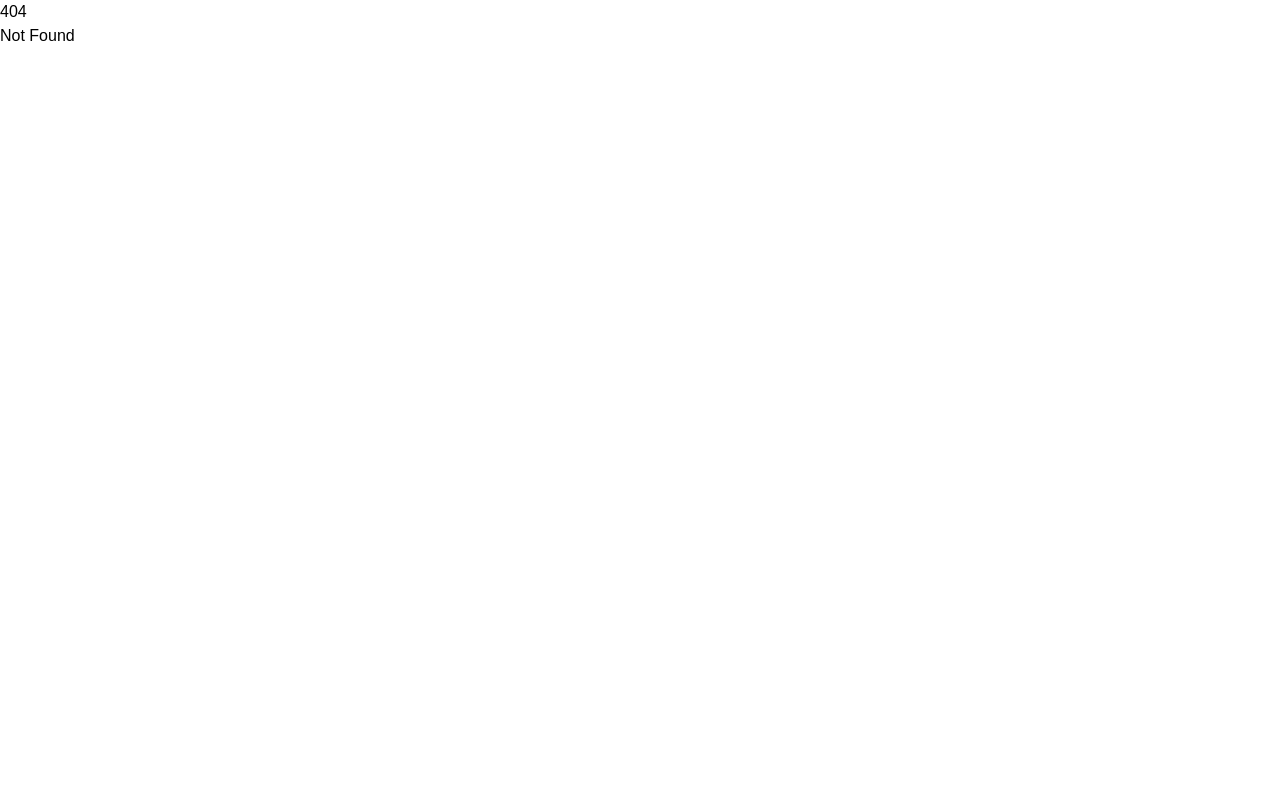
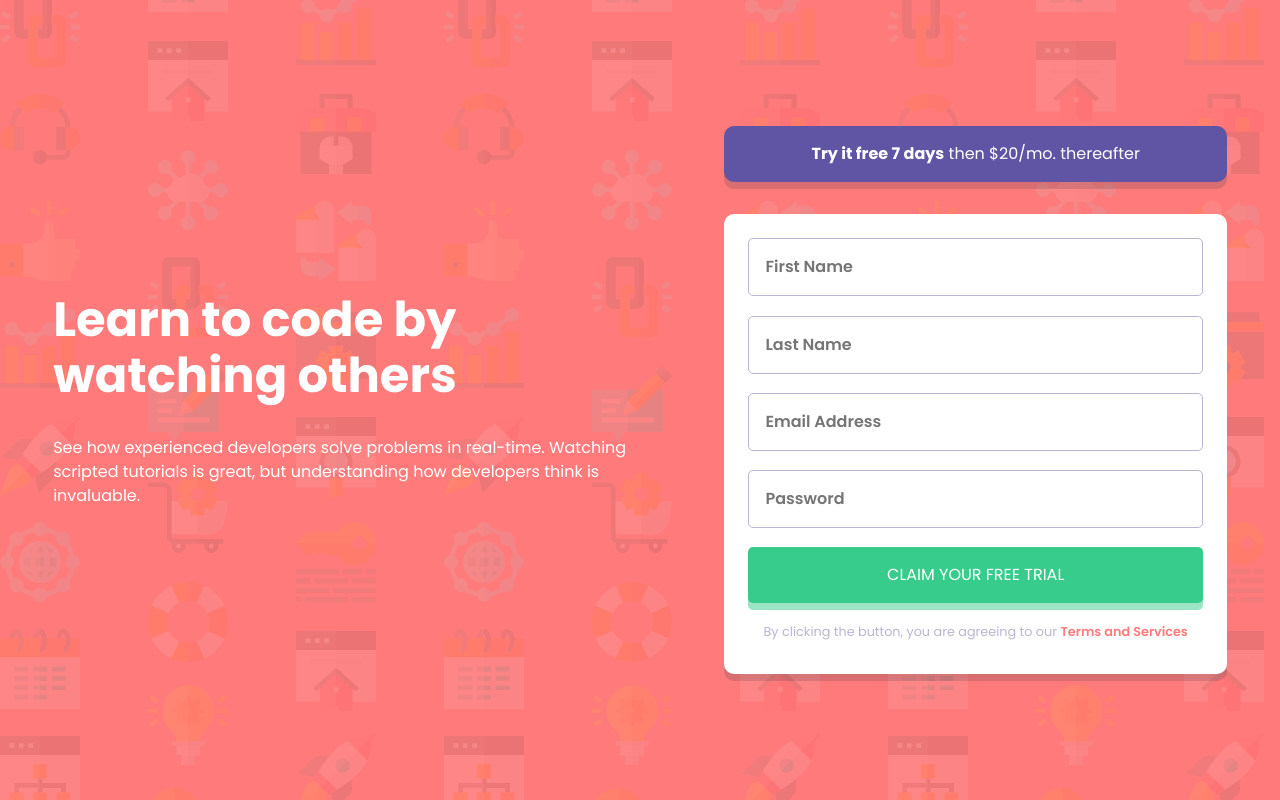
Before and after one commit to ranieto/frontend-mentor, a SvelteKit app: page /intro-component-with-signup-form in a window 1280 px wide. Before the commit this address had no page. Built offline with nearby package versions, Linux system fonts and the light colour scheme.

Commit message:
Add incomplete 'sign-up form' challenge

```diff
--- /dev/null
+++ b/src/routes/intro-component-with-signup-form/+layout.svelte
@@ -0,0 +1,60 @@
+<div class="app">
+  <slot />
+</div>
+
+<style>
+  @font-face {
+    font-family: Poppins;
+    font-weight: 400;
+    src:
+      local("Poppins Regular"),
+      url("/src/lib/assets/fonts/Poppins-Regular.woff2") format("woff2");
+  }
+
+  @font-face {
+    font-family: Poppins;
+    font-weight: 500;
+    src:
+      local("Poppins Medium"),
+      url("/src/lib/assets/fonts/Poppins-Medium.woff2") format("woff2");
+  }
+
+  @font-face {
+    font-family: Poppins;
+    font-weight: 600;
+    src:
+      local("Poppins Semi Bold"),
+      url("/src/lib/assets/fonts/Poppins-SemiBold.woff2") format("woff2");
+  }
+
+  @font-face {
+    font-family: Poppins;
+    font-weight: 700;
+    src:
+      local("Poppins Bold"),
+      url("/src/lib/assets/fonts/Poppins-Bold.woff2") format("woff2");
+  }
+
+  .app {
+    /* Primary */
+    --red: hsl(0deg 100% 74%);
+    --green: hsl(154deg 59% 51%);
+    --green-shadow: hsl(154deg 59% 51% / 50%);
+    --white: hsl(0deg 0% 100%);
+
+    /* Accent */
+    --accent: hsl(248deg 32% 49%);
+
+    /* Neutral */
+    --dark-blue: hsl(249deg 10% 26%);
+    --shadow: hsl(249deg 10% 26% / 20%);
+    --grayish-blue: hsl(246deg 25% 77%);
+
+    font-family: Poppins, sans-serif;
+    min-height: 100dvh;
+    display: grid;
+    place-items: center;
+    background: url("./bg-intro-desktop.png") var(--red);
+    color: var(--white);
+  }
+</style>
--- /dev/null
+++ b/src/routes/intro-component-with-signup-form/+page.server.ts
@@ -0,0 +1,35 @@
+import { fail, type Actions } from "@sveltejs/kit";
+
+export const actions: Actions = {
+  register: async ({ request }) => {
+    const data = await request.formData();
+    const firstName = data.get("first-name") as string;
+    const lastName = data.get("last-name") as string;
+    const email = data.get("email") as string;
+    const password = data.get("password") as string;
+
+    const regex = new RegExp(
+      "^\\w+([-+.']\\w+)*@\\w+([-.]\\w+)*\\.\\w+([-.]\\w+)*$",
+    );
+
+    const isValidEmail = regex.test(email);
+
+    if (!firstName || !lastName || !email || !password || !isValidEmail) {
+      return fail(422, {
+        firstNameError: firstName ? undefined : "First Name cannot be empty",
+        lastNameError: lastName ? undefined : "Last Name cannot be empty",
+        emailError: email
+          ? isValidEmail
+            ? undefined
+            : "Looks like this is not an email"
+          : "Email cannot be emptty",
+        passwordError: password ? undefined : "Password cannot be empty",
+        firstName,
+        lastName,
+        email,
+      });
+    }
+
+    return { success: "Thank you!" };
+  },
+};
--- /dev/null
+++ b/src/routes/intro-component-with-signup-form/+page.svelte
@@ -0,0 +1,204 @@
+<script lang="ts">
+  import type { ActionData } from "./$types";
+
+  export let form: ActionData;
+
+  $: isFirstNameError = form?.firstNameError !== undefined;
+  $: isLastNameError = form?.lastNameError !== undefined;
+  $: isEmailError = form?.emailError !== undefined;
+  $: isPasswordError = form?.passwordError !== undefined;
+</script>
+
+<main>
+  {#if form?.success}
+    <p>Nice job. (This wasn't part of the challenge, that's why it's ugly)</p>
+    <a href="/" style:color="white" style:text-decoration="underline">
+      Return home
+    </a>
+  {:else}
+    <div class="text">
+      <h1>Learn to code by watching others</h1>
+      <p>
+        See how experienced developers solve problems in real-time. Watching
+        scripted tutorials is great, but understanding how developers think is
+        invaluable.
+      </p>
+    </div>
+
+    <div class="call-to-action">
+      <p class="try">
+        <strong>Try it free 7 days</strong>
+        then $20/mo. thereafter
+      </p>
+
+      <form action="?/register" method="post">
+        <input
+          type="text"
+          name="first-name"
+          placeholder="First Name"
+          class:error={isFirstNameError}
+          value={form?.firstName || ""}
+        />
+        {#if form?.firstNameError}
+          <p class="error-message">{form.firstNameError}</p>
+        {/if}
+        <input
+          type="text"
+          name="last-name"
+          placeholder="Last Name"
+          class:error={isLastNameError}
+          value={form?.lastName || ""}
+        />
+        {#if form?.lastNameError}
+          <p class="error-message">{form.lastNameError}</p>
+        {/if}
+        <input
+          type="text"
+          name="email"
+          placeholder="Email Address"
+          class:error={isEmailError}
+          value={form?.email || ""}
+        />
+        {#if form?.emailError}
+          <p class="error-message">{form.emailError}</p>
+        {/if}
+        <input
+          type="password"
+          name="password"
+          placeholder="Password"
+          class:error={isPasswordError}
+        />
+        {#if form?.passwordError}
+          <p class="error-message">{form.passwordError}</p>
+        {/if}
+        <button>Claim your free trial</button>
+        <p class="terms">
+          By clicking the button, you are agreeing to our <a href="/">
+            Terms and Services
+          </a>
+        </p>
+      </form>
+    </div>
+  {/if}
+</main>
+
+<style>
+  main {
+    --main-box-shadow: var(--shadow) 0 7px;
+    --main-border-radius: 10px;
+    --inner-border-radius: 5px;
+
+    padding: 4rem 1rem;
+    display: grid;
+    gap: 4rem;
+    text-align: center;
+    max-width: 60ch;
+  }
+
+  h1 {
+    font-size: 2rem;
+    font-weight: 700;
+    line-height: 3.5rem;
+  }
+
+  strong {
+    font-weight: 700;
+  }
+
+  a {
+    color: var(--red);
+    font-weight: 600;
+    text-decoration: none;
+  }
+
+  form {
+    background: var(--white);
+    box-shadow: var(--main-box-shadow);
+    color: var(--grayish-blue);
+    padding: 1.5rem;
+    padding-bottom: 2rem;
+    display: flex;
+    flex-direction: column;
+    gap: 1.2rem;
+    border-radius: var(--main-border-radius);
+  }
+
+  .error {
+    outline: solid var(--red);
+  }
+
+  .error-message {
+    color: var(--red);
+    font-size: 0.7rem;
+    font-style: italic;
+    text-align: right;
+    margin-top: -0.8rem;
+  }
+
+  input {
+    padding: 1rem;
+    border: 1px solid var(--grayish-blue);
+    border-radius: var(--inner-border-radius);
+    font-weight: 600;
+
+    &:active,
+    &:focus {
+      outline: solid var(--dark-blue);
+    }
+  }
+
+  button {
+    padding: 1rem;
+    color: var(--white);
+    border: none;
+    background: var(--green);
+    box-shadow: var(--green-shadow) 0 7px;
+    border-radius: var(--inner-border-radius);
+    text-transform: uppercase;
+    cursor: pointer;
+
+    &:hover {
+      opacity: 0.6;
+    }
+  }
+
+  .text {
+    display: flex;
+    flex-direction: column;
+    gap: 2rem;
+  }
+
+  .call-to-action {
+    display: flex;
+    flex-direction: column;
+    gap: 2rem;
+  }
+
+  .try {
+    background: var(--accent);
+    padding: 1rem;
+    border-radius: var(--main-border-radius);
+    box-shadow: var(--main-box-shadow);
+  }
+
+  .terms {
+    font-size: 0.8rem;
+    text-align: center;
+  }
+
+  @media (width > 100ch) {
+    main {
+      grid-template-columns: minmax(40ch, 1fr) minmax(30ch, 50ch);
+      max-width: 120ch;
+    }
+
+    h1 {
+      font-size: 3rem;
+    }
+
+    .text {
+      text-align: left;
+      justify-content: center;
+    }
+  }
+</style>
```
Also changed, not shown: src/routes/intro-component-with-signup-form/bg-intro-desktop.png (added).
